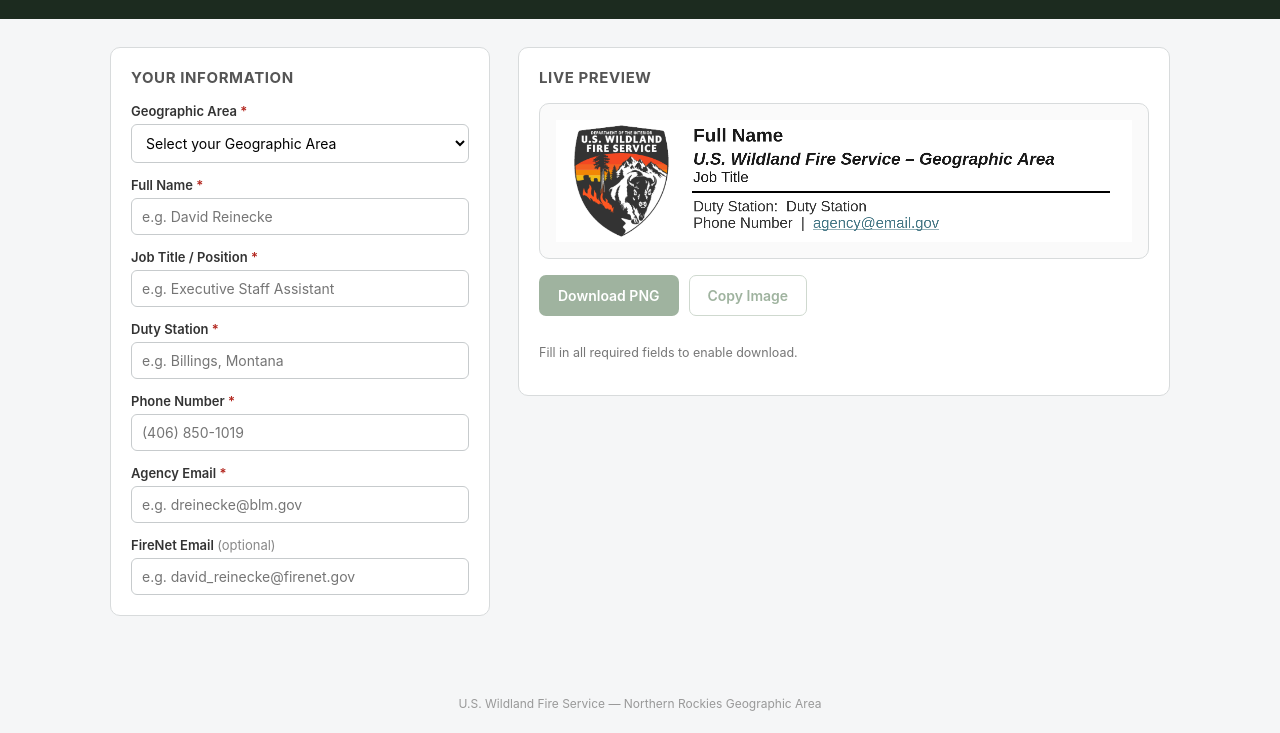
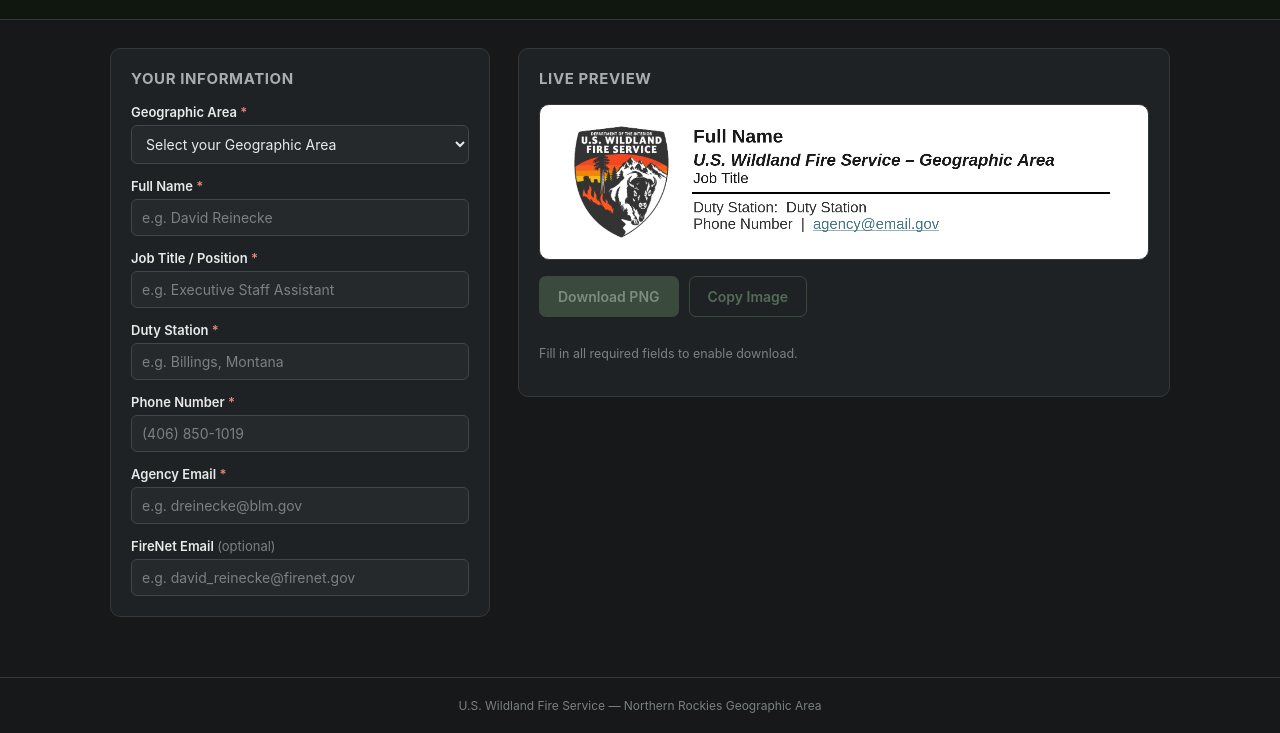
Before and after one commit to DavidReinecke/WFS-NR-Draft-Tools, a plain HTML site: page index.html in a window 1280 px wide. Shown: the part 72-805 px from the top of the page. Drawn offline with Linux system fonts and the light colour scheme.

Commit message:
Add files via upload

```diff
--- a/index.html
+++ b/index.html
@@ -9,9 +9,14 @@
     --wfs-dark: #1a1a1a;
     --wfs-gray: #333333;
     --wfs-teal: #467886;
-    --wfs-green: #2f5e2f;
-    --border: #d8dbdc;
-    --bg: #f5f6f7;
+    --wfs-green: #3f8c4f;
+    --border: #33383a;
+    --bg: #16181a;
+    --card-bg: #1f2224;
+    --input-bg: #26292b;
+    --text-primary: #e8eaea;
+    --text-secondary: #a8adb0;
+    --text-muted: #7a8083;
   }
   * { box-sizing: border-box; }
   body {
@@ -19,12 +24,13 @@
     background: var(--bg);
     margin: 0;
     padding: 0;
-    color: #1f1f1f;
+    color: var(--text-primary);
   }
   header {
-    background: #1c2b1f;
+    background: #10170f;
     color: #fff;
     padding: 22px 24px;
+    border-bottom: 1px solid var(--border);
   }
   header h1 {
     margin: 0 0 4px 0;
@@ -33,7 +39,7 @@
   header p {
     margin: 0;
     font-size: 14px;
-    color: #c9d2c9;
+    color: #a9bba9;
   }
   .wrap {
     max-width: 1100px;
@@ -47,7 +53,7 @@
     .wrap { grid-template-columns: 1fr; }
   }
   .card {
-    background: #fff;
+    background: var(--card-bg);
     border: 1px solid var(--border);
     border-radius: 10px;
     padding: 20px;
@@ -56,7 +62,7 @@
     font-size: 15px;
     text-transform: uppercase;
     letter-spacing: 0.04em;
-    color: #555;
+    color: var(--text-secondary);
     margin: 0 0 16px 0;
   }
   label {
@@ -64,37 +70,44 @@
     font-size: 13px;
     font-weight: 600;
     margin: 14px 0 5px;
-    color: #333;
+    color: var(--text-primary);
   }
-  label .req { color: #b3261e; }
-  label .opt { color: #888; font-weight: 400; }
+  label .req { color: #e5867a; }
+  label .opt { color: var(--text-muted); font-weight: 400; }
   input[type=text], input[type=tel], input[type=email], select {
     width: 100%;
     padding: 9px 10px;
     font-size: 14px;
-    border: 1px solid #c7cbcd;
+    border: 1px solid #40454a;
     border-radius: 6px;
-    background: #fff;
+    background: var(--input-bg);
+    color: var(--text-primary);
     font-family: inherit;
   }
+  input::placeholder {
+    color: var(--text-muted);
+  }
+  select {
+    color-scheme: dark;
+  }
   input:focus, select:focus {
-    outline: 2px solid #2f5e2f;
+    outline: 2px solid var(--wfs-green);
     outline-offset: 1px;
-    border-color: #2f5e2f;
+    border-color: var(--wfs-green);
   }
   .hint {
     font-size: 12px;
-    color: #888;
+    color: var(--text-muted);
     margin-top: 4px;
   }
   .error-text {
     font-size: 12px;
-    color: #b3261e;
+    color: #e5867a;
     margin-top: 4px;
     display: none;
   }
   .field.invalid input, .field.invalid select {
-    border-color: #b3261e;
+    border-color: #e5867a;
   }
   .field.invalid .error-text { display: block; }
 
@@ -104,7 +117,7 @@
     gap: 16px;
   }
   .preview-box {
-    background-color: #fafafa;
+    background-color: #ffffff;
     border: 1px solid var(--border);
     border-radius: 10px;
     padding: 16px;
@@ -133,38 +146,40 @@
     cursor: pointer;
   }
   #downloadBtn {
-    background: #2f5e2f;
+    background: var(--wfs-green);
     color: #fff;
   }
   #downloadBtn:disabled {
-    background: #9fb39f;
+    background: #3a4a3d;
+    color: #7c8c7f;
     cursor: not-allowed;
   }
   #copyBtn {
-    background: #fff;
-    color: #2f5e2f;
-    border-color: #2f5e2f;
+    background: transparent;
+    color: #6fbf7f;
+    border-color: var(--wfs-green);
   }
   #copyBtn:disabled {
-    color: #9fb39f;
-    border-color: #cfd9cf;
+    color: #556b58;
+    border-color: #3a4a3d;
     cursor: not-allowed;
   }
   .status {
     font-size: 13px;
-    color: #567056;
+    color: #6fbf7f;
     min-height: 18px;
   }
   .note {
     font-size: 12.5px;
-    color: #777;
+    color: var(--text-muted);
     line-height: 1.5;
   }
   footer {
     text-align: center;
     font-size: 12px;
-    color: #999;
+    color: var(--text-muted);
     padding: 20px;
+    border-top: 1px solid var(--border);
   }
 </style>
 </head>
```
